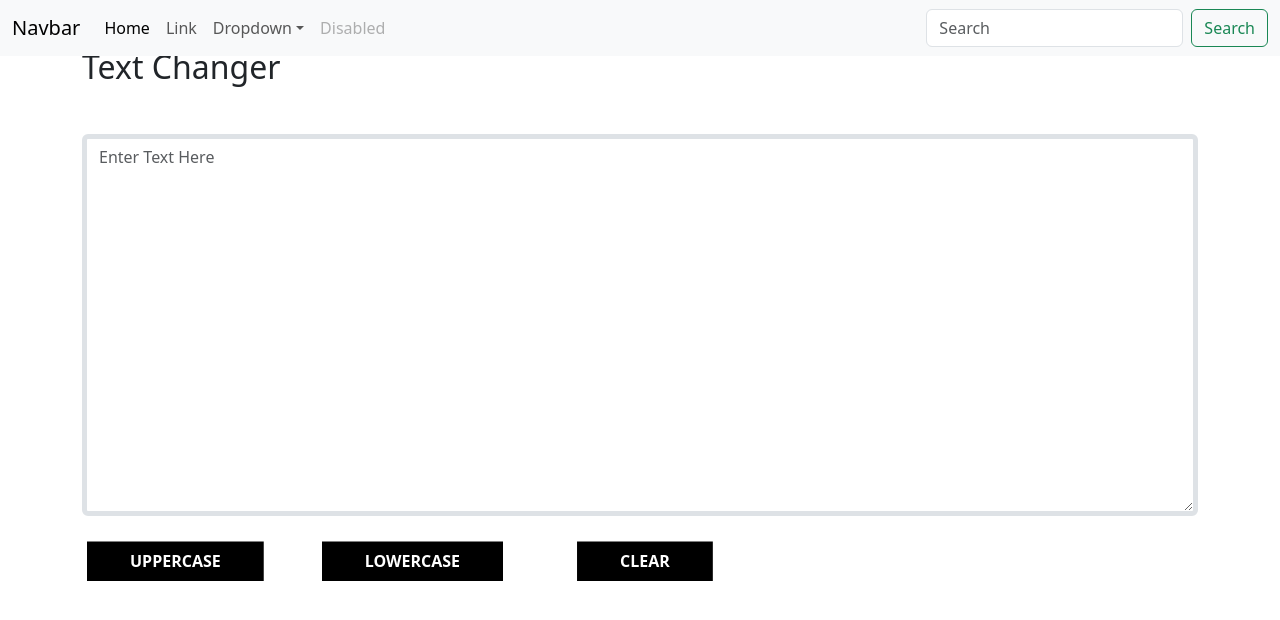
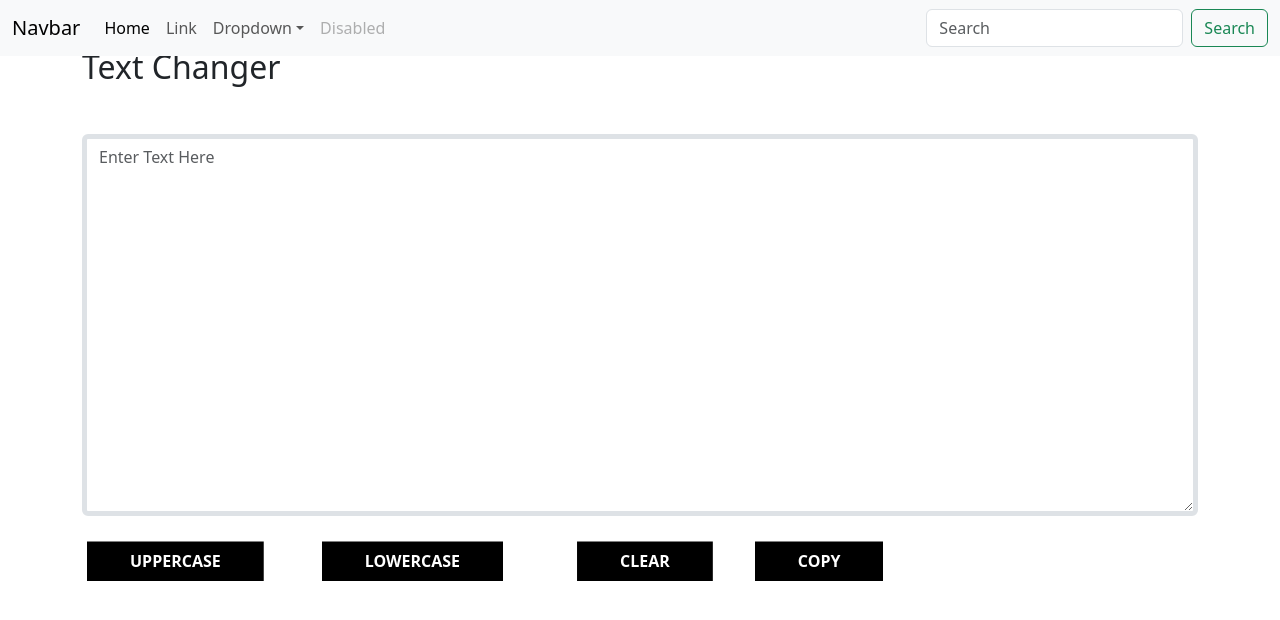
Before and after one commit to ParthibBiswas10/TextChanger, a React (Vite) app: page / in a window 1280 px wide. Shown: the top 620 px of the page. Built offline with nearby package versions, Linux system fonts and the light colour scheme.

Commit message:
textChanger day 2

```diff
--- a/src/components/TextBox/textbox.jsx
+++ b/src/components/TextBox/textbox.jsx
@@ -1,7 +1,9 @@
-import React, { useState } from "react";
+import React, { useState, useRef } from "react";
 
 export default function Textbox() {
+  const [showPopup, setShowPopup] = useState(false);
   const [text, setText] = useState("");
+  const textareaRef = useRef(null);
   const upperCase = () => {
     let newText = text.toUpperCase();
     setText(newText);
@@ -12,6 +14,12 @@ export default function Textbox() {
   };
   const clear = () => {
     setText("");
+  };
+  const copy = () => {
+    textareaRef.current.select(); // Select the text inside the textarea
+    navigator.clipboard.writeText(textareaRef.current.value);
+    setShowPopup(true); // Show popup
+    setTimeout(() => setShowPopup(false), 1000);
   };
   const changing = (e) => {
     setText(e.target.value);
@@ -27,6 +35,7 @@ export default function Textbox() {
           placeholder="Enter Text Here"
           onChange={changing}
           rows="15"
+          ref={textareaRef}
         ></textarea>
       </div>
       <button className="btn btn-primary mt-3 btn-25" onClick={upperCase}>
@@ -38,6 +47,15 @@ export default function Textbox() {
       <button className="btn btn-primary mx-3 mt-3 btn-25" onClick={clear}>
         Clear
       </button>
+
+      <button className="btn btn-primary mx-3 mt-3 btn-25" onClick={copy}>
+        Copy
+      </button>
+      {showPopup && (
+        <div className="absolute top-3 left-1/2 transform -translate-x-1/2 bg-slate-600 text-black p-2 rounded shadow-lg ">
+          Copied to Clipboard!
+        </div>
+      )}
     </div>
   );
 }
```
